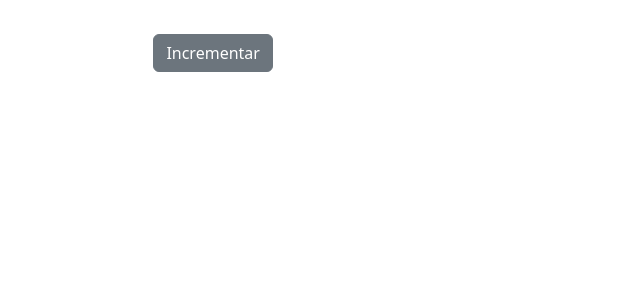
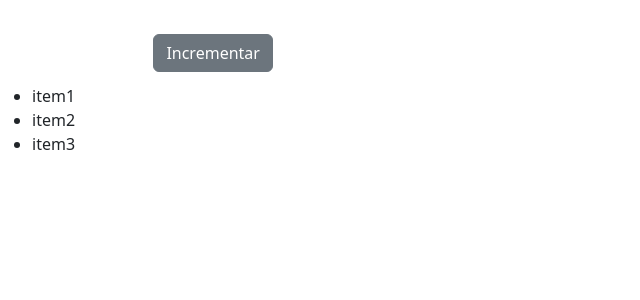
Before and after one commit to neilsonalves/album_de_foto, a React (Create React App) app in the folder album_fotos/: page / in a window 1280 px wide. Shown: the top 300 px of the page, without its empty margins (0-640 px from the left). Built offline with nearby package versions, Linux system fonts and the light colour scheme.

Commit message:
criando um item lista

```diff
--- a/album_fotos/src/components/contador.jsx
+++ b/album_fotos/src/components/contador.jsx
@@ -1,7 +1,7 @@
 import React, { Component} from "react";
 
 class Contador extends Component {
-    state = {contador: 0};//declarando um contador
+    state = {contador: 0, itens: ['item1', 'item2', 'item3']};
     estilos = {
         fontSize: 40,
         fontWeight: "normal"
@@ -15,6 +15,9 @@
             <React.Fragment>
                 <span style={this.estilos} className={classes}>{this.formataContador()}</span>
                 <button className="btn btn-secondary" onClick={this.tratarIncremento}>Incrementar</button>
+                <ul>
+                    {this.state.itens.map(item => <li key={item}>{item}</li>)}
+                </ul>
             </React.Fragment>
         );
     }
```
